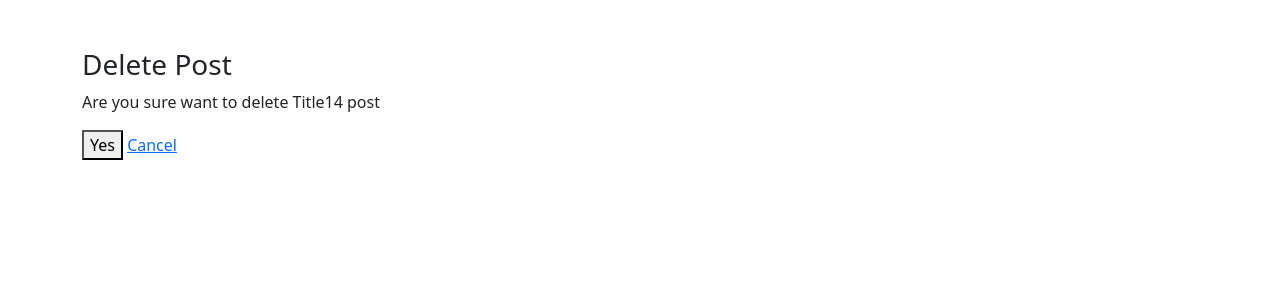
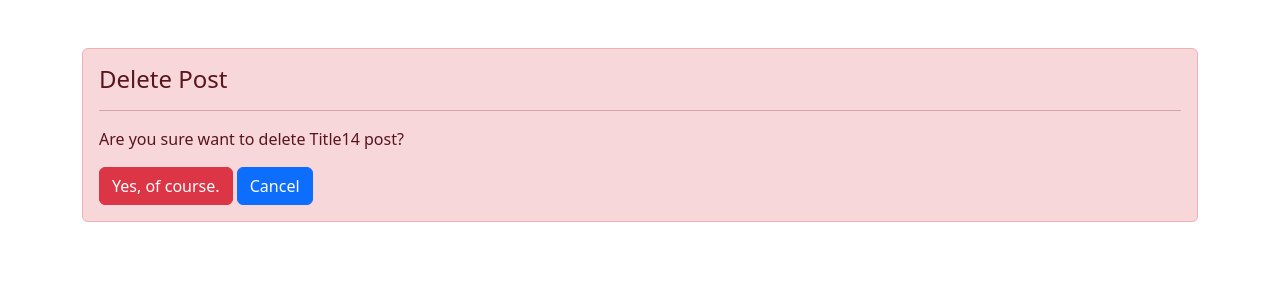
Before and after one commit to Otaxonov/Django-Framework, a Django app: a page that uses Users/templates/users/post/delete.html in a window 1280 px wide. Shown: the part 56-356 px from the top of the page. Run offline with Django 5.2, Linux system fonts and the light colour scheme; a user stored in the database is signed in; data comes from the database, SQL or seed files in the repository; both versions use the stored data as it was after the commit; some libraries are stand-ins or nearby versions.

Commit message:
Blog App

```diff
--- a/Users/templates/users/post/delete.html
+++ b/Users/templates/users/post/delete.html
@@ -1,11 +1,15 @@
 {% extends 'blog/base.html' %}
 
 {% block content %}
-<h3>Delete Post</h3>
-<form action="{% url 'users_post_delete' post.slug %}" method="post">
+
+<div class="alert alert-danger" role="alert">
+  <h4 class="alert-heading">Delete Post</h4>
+  <hr>
+  <form action="{% url 'users_post_delete' post.slug %}" method="post">
     {% csrf_token %}
-    <p>Are you sure want to delete {{ post.title }} post</p>
-    <button type="submit">Yes</button>
-    <a href="{% url 'users_posts' %}">Cancel</a>
-</form>
+    <p>Are you sure want to delete {{ post.title }} post?</p>
+    <button class="btn btn-danger" type="submit">Yes, of course.</button>
+    <a class="btn btn-primary" href="{% url 'users_posts' %}">Cancel</a>
+  </form>
+</div>
 {% endblock content %}
--- a/Users/views.py
+++ b/Users/views.py
@@ -26,6 +26,7 @@ class PostDeleteView(View):
     def post(self, request, *args, **kwargs):
         post = Post.objects.get(slug=kwargs['post_slug'], author=request.user)
         post.delete()
+        messages.success(request, 'Post Deleted Successfully!', extra_tags='success')
         return redirect('users_posts')
 
 
```
Also changed, not shown: db.sqlite3.
